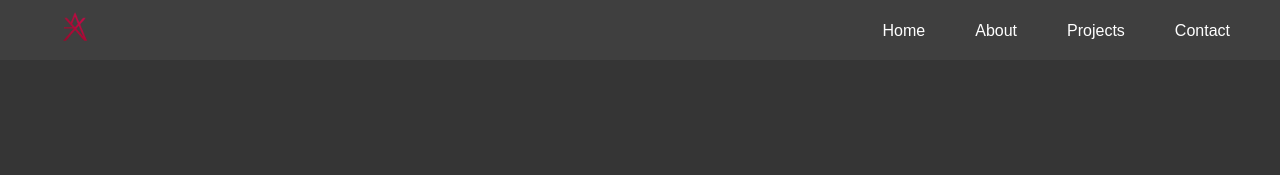
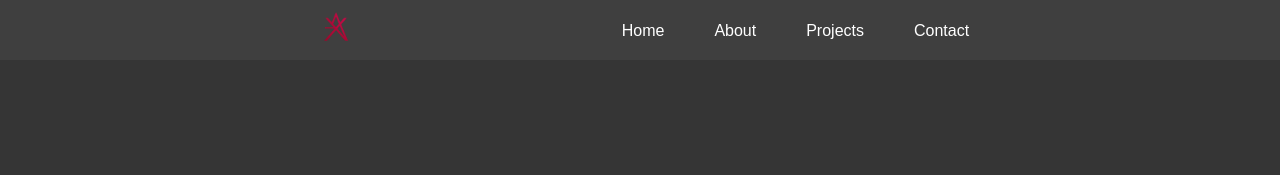
Before and after one commit to sumkai16/My_Porfolio, a plain HTML site: page index.html in a window 1280 px wide. Shown: the top 175 px of the page. Drawn offline with Linux system fonts and the light colour scheme.

Commit message:
pinakalast

```diff
--- a/style.css
+++ b/style.css
@@ -4,7 +4,7 @@ html { scroll-behavior: smooth; }
 body { font-family: Arial, sans-serif; line-height: 1.6; background-color: #525151; }
 
 /* Navigation */
-.nav { display: flex; justify-content: space-between; align-items: center; background-color: #3f3f3f; height: 60px; padding: 0 50px; font-size: 30px; }
+.nav { display: flex; justify-content:space-evenly; align-items: center; background-color: #3f3f3f; height: 60px; padding: 0 50px; font-size: 30px; }
 .topnav-left a img { width: 50px; height: 50px; border-radius: 50%; object-fit: cover; margin-top: 8px; }
 .topnav-right ul { list-style: none; display: flex; gap: 50px; padding: 0; margin: 0; }
 .topnav-right ul li { display: inline-block; margin-bottom: 8px; }
```
